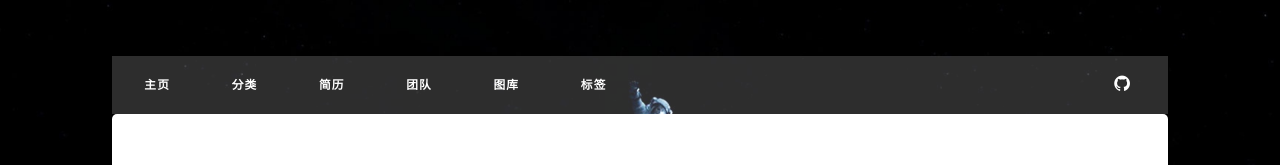
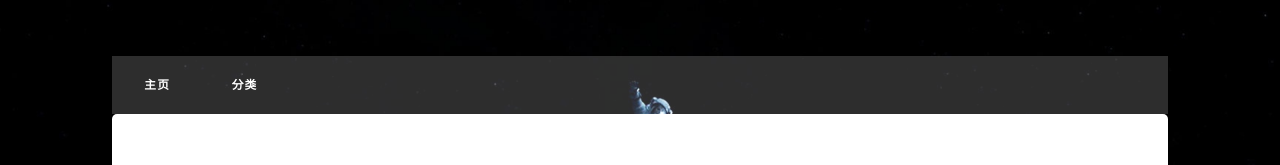
Before and after one commit to DD-BOND/DD-BOND.github.io, a plain HTML site: page 2018/05/27/hello-world/index.html in a window 1280 px wide. Shown: the part 179-344 px from the top of the page. Drawn offline with nearby package versions, Linux system fonts and the light colour scheme; some packages are replaced by stand-ins of ours; a script that the page names is missing.

Commit message:
Site updated: 2018-05-27 23:19:32

```diff
--- a/2018/05/27/hello-world/index.html
+++ b/2018/05/27/hello-world/index.html
@@ -105,37 +105,11 @@
 
 		        <!-- Pages 自定义   -->
 
-		        <li>
-		            <a href="/about/" title="简历">
-		                简历
-		            </a>
-		        </li>
-
-		        <li>
-		            <a href="/group/" title="团队">
-		                团队
-		            </a>
-		        </li>
-
-		        <li>
-		            <a href="/gallery/" title="图库">
-		                图库
-		            </a>
-		        </li>
-
-		        <li>
-		            <a href="/tag/" title="标签">
-		                标签
-		            </a>
-		        </li>
-
 
 
             </ul>
             <!-- icons 图标   -->
 			<ul class="icons">
-
-		                <li><a href="https://github.com/miccall" class="icon fa-github"><span class="label">GitHub</span></a></li>
 
 
 
```
Also changed, not shown: archives/2018/05/index.html (+0 -26 lines), archives/2018/index.html (+0 -26 lines), archives/index.html (+0 -26 lines), index.html (+0 -26 lines).
